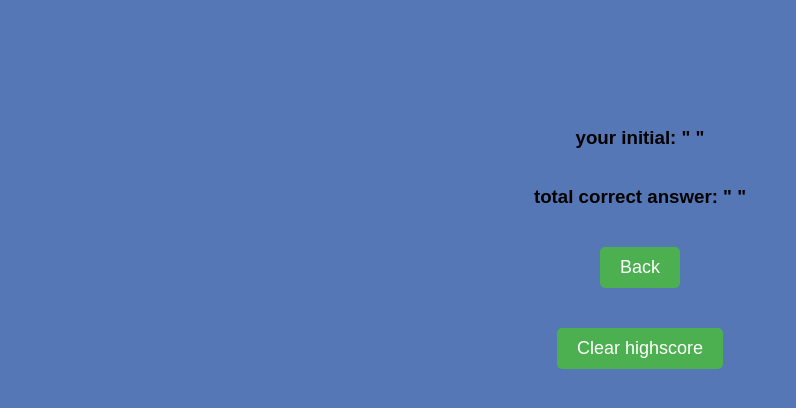
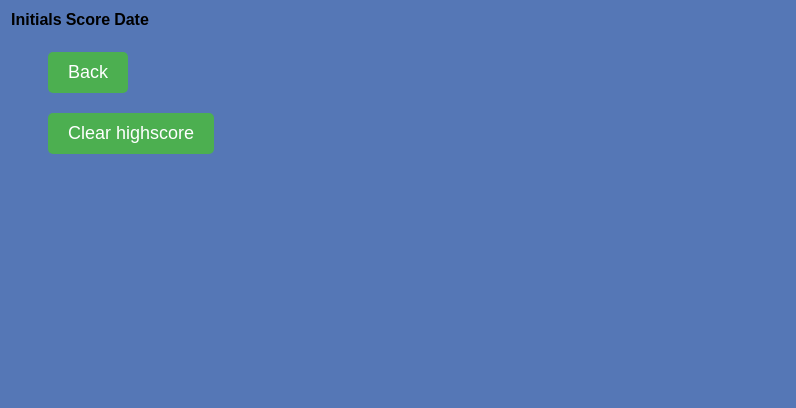
Before and after one commit to Nakisa-Alipour/Timed-Coding-Quiz, a plain HTML site: page assets/highscore.html in a window 1280 px wide. Shown: the whole page, without its empty margins (0-796 px from the left). Drawn offline with Linux system fonts and the light colour scheme; files that its build step writes are made by us from their sources.

Commit message:
modified highscore.html

```diff
--- a/assets/highscore.html
+++ b/assets/highscore.html
@@ -4,17 +4,21 @@
     <title>Timed Multiple Choice Quiz</title>
     <meta charset="UTF-8" />
     <meta name="viewport" content="width=device-width, initial-scale=1" />
-    <link rel="stylesheet" type="text/css" href="./css/style.css" />
+    <link rel="stylesheet" type="text/css" href="assets/css/style.css" />
   </head>
-
-  <body class="container">
-    <div class = "result-submission"></div>
-    <div class = "results-section"></div>
-      <h3>your initial: "<span id="retrieve-user-initial"> "</span></h3>
-      <h3>total correct answer: "<span id="retrieve-user-score"> "</span></h3>
-
-    <button onclick="window.location.href= 'index.html';">Back</button>
-    <button id="clear-info-button">Clear highscore</button>
-    <script src="./js/script.js"></script>
+  <body>
+  <table id="scoreTable">
+    <thead>
+    <tr>
+      <th>Initials</th>
+      <th>Score</th>
+      <th>Date</th>
+    </tr>
+    </thead>
+    <tbody></tbody>
+  </table>
+  <button onclick="window.location.href= 'index.html';">Back</button>
+  <button onclick="clearLocalStorage()" id="clear-info-button">Clear highscore</button>
+  <script src="assets/js/script.js"></script>
   </body>
 </html>
```
